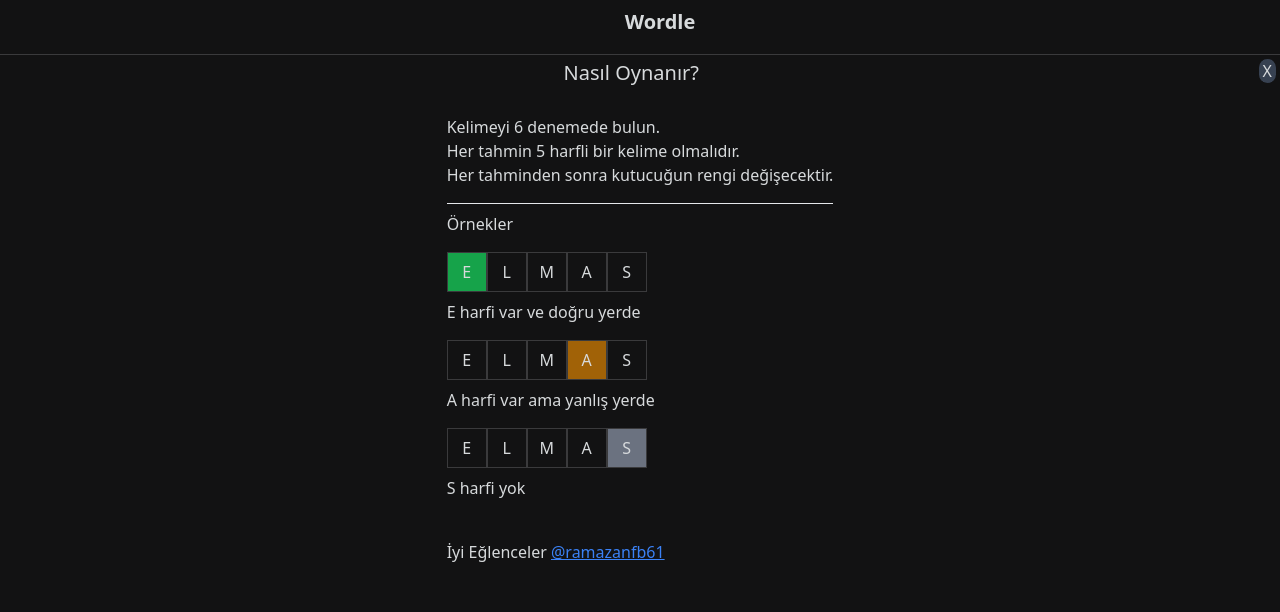
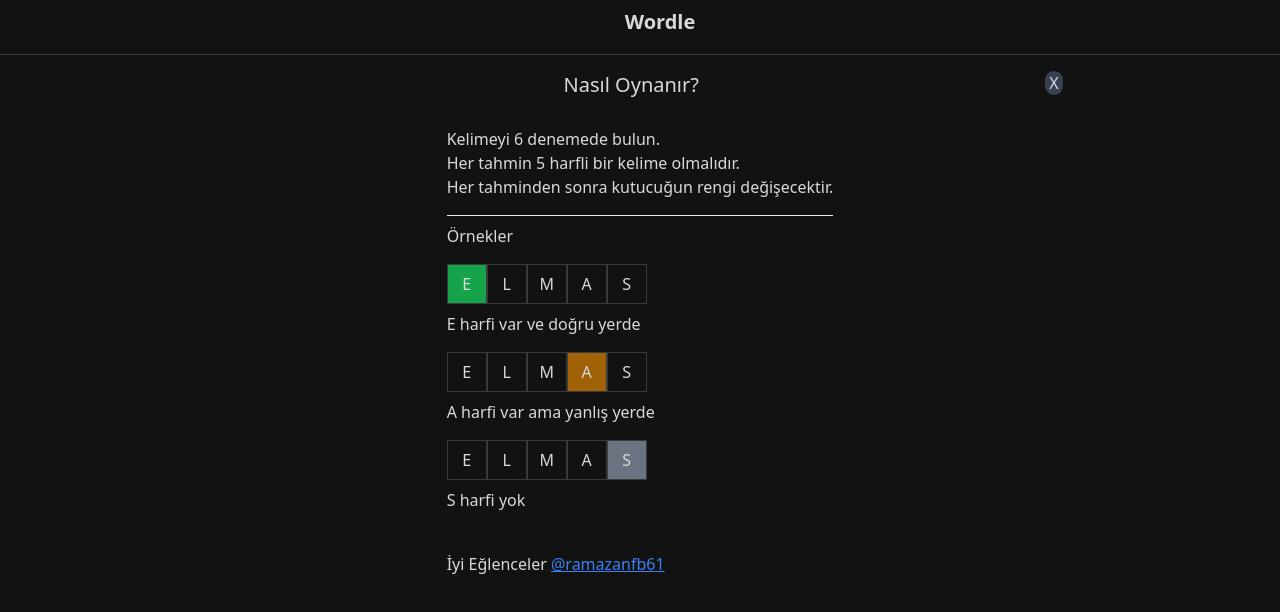
Before and after one commit to ramazanfb61/wordle_clone, a Vue app: page /howto in a window 1280 px wide. Shown: the top 612 px of the page. Built offline with nearby package versions, Linux system fonts and the light colour scheme; some icons are missing.

Commit message:
syle fix

```diff
--- a/src/components/InfoPage.vue
+++ b/src/components/InfoPage.vue
@@ -7,7 +7,7 @@
 
 <template>
   <div class="w-full h-full backdrop:bg-primary" >
-    <div class="">
+    <div class="md:w-2/3 mx-auto mt-3">
       <div class="flex justify-between p-1">
         <div></div>
         <h3 class="text-center text-xl mb-5">Nasıl Oynanır?</h3>
```
